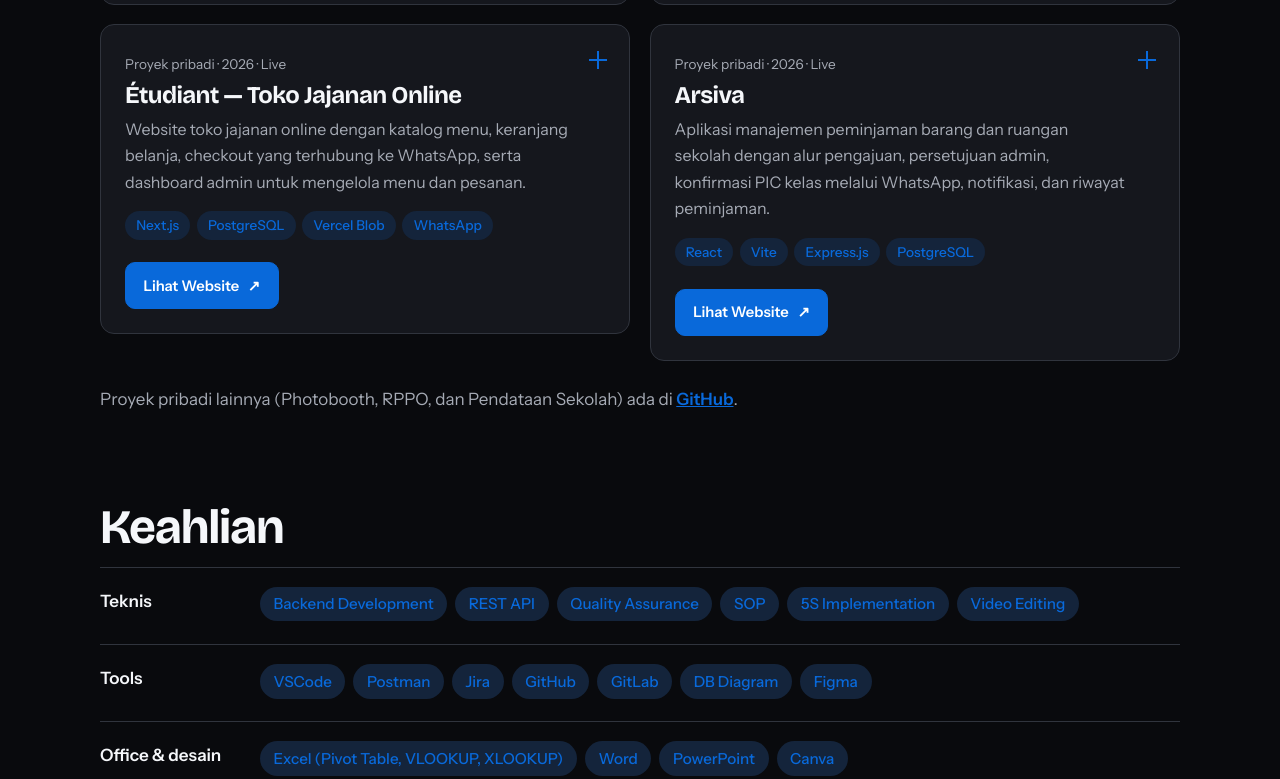
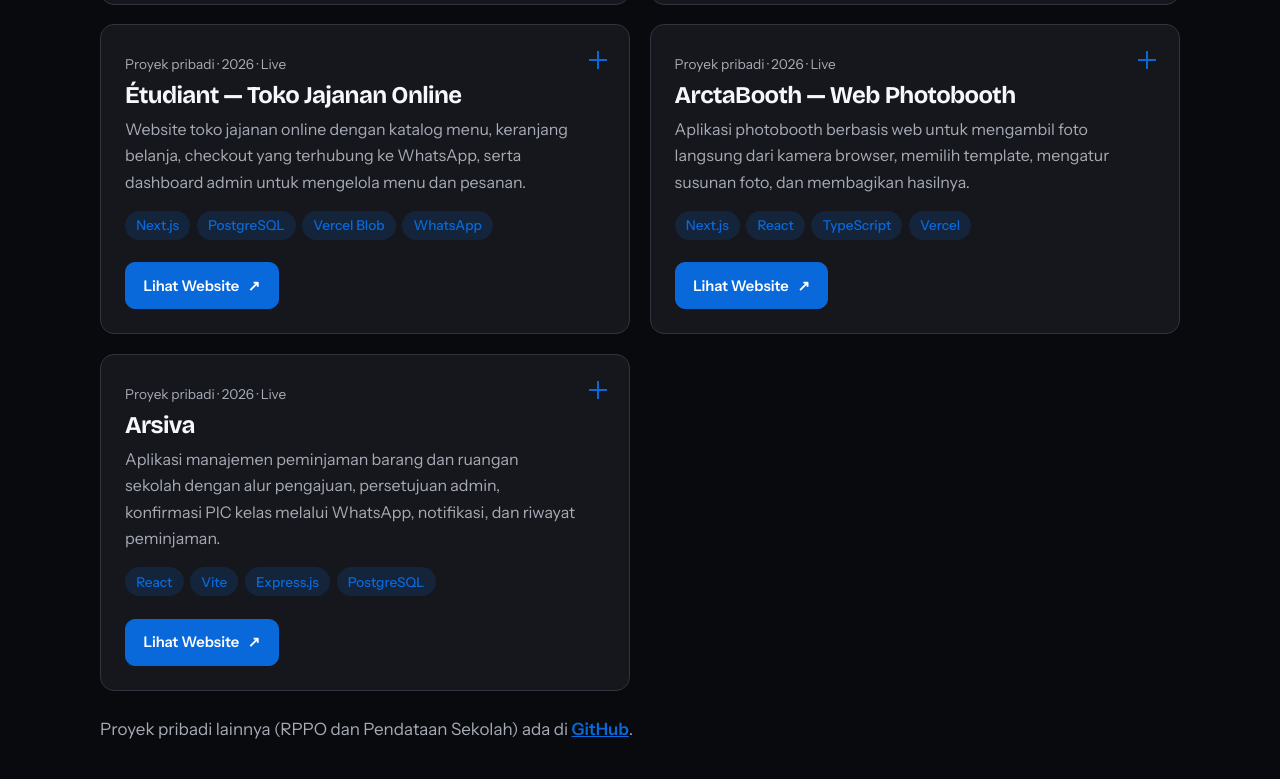
Before and after one commit to arctadapt/arctadapt.github.io, a plain HTML site: page index.html in a window 1280 px wide. Shown: the part 2578-3357 px from the top of the page. Drawn offline with nearby package versions, Linux system fonts and the light colour scheme.

Commit message:
portfolio: showcase ArctaBooth as a featured live project

```diff
--- a/index.html
+++ b/index.html
@@ -173,6 +173,21 @@
     <article class="card rv" data-tilt>
       <button class="card-h" aria-expanded="false">
         <span class="when">Proyek pribadi · 2026 · Live</span>
+        <h3>ArctaBooth — Web Photobooth</h3>
+        <p>Aplikasi photobooth berbasis web untuk mengambil foto langsung dari kamera browser, memilih template, mengatur susunan foto, dan membagikan hasilnya.</p>
+        <span class="chips"><em>Next.js</em><em>React</em><em>TypeScript</em><em>Vercel</em></span><span class="plus" aria-hidden="true"></span>
+      </button>
+      <div class="more"><ul>
+        <li>Pengambilan foto langsung melalui kamera browser dengan template bawaan atau unggahan sendiri.</li>
+        <li>Pengaturan foto interaktif menggunakan drag-and-drop serta pilihan filter foto.</li>
+        <li>Unduh hasil photostrip dan bagikan melalui QR code atau email.</li>
+        <li>Antarmuka responsif untuk desktop dan perangkat mobile.</li>
+      </ul></div>
+      <div class="card-actions"><a class="project-live" href="https://photobooth-by-arctadapt.vercel.app/" target="_blank" rel="noopener noreferrer" aria-label="Buka website ArctaBooth di tab baru">Lihat Website <span aria-hidden="true">↗</span></a></div>
+    </article>
+    <article class="card rv" data-tilt>
+      <button class="card-h" aria-expanded="false">
+        <span class="when">Proyek pribadi · 2026 · Live</span>
         <h3>Arsiva</h3>
         <p>Aplikasi manajemen peminjaman barang dan ruangan sekolah dengan alur pengajuan, persetujuan admin, konfirmasi PIC kelas melalui WhatsApp, notifikasi, dan riwayat peminjaman.</p>
         <span class="chips"><em>React</em><em>Vite</em><em>Express.js</em><em>PostgreSQL</em></span><span class="plus" aria-hidden="true"></span>
@@ -185,7 +200,7 @@
       <div class="card-actions"><a class="project-live" href="https://v0-arsiva.vercel.app/" target="_blank" rel="noopener noreferrer" aria-label="Buka website Arsiva di tab baru">Lihat Website <span aria-hidden="true">↗</span></a></div>
     </article>
   </div>
-  <p class="more-link rv">Proyek pribadi lainnya (Photobooth, RPPO, dan Pendataan Sekolah) ada di <a href="https://github.com/arctadapt" target="_blank" rel="noopener">GitHub</a>.</p>
+  <p class="more-link rv">Proyek pribadi lainnya (RPPO dan Pendataan Sekolah) ada di <a href="https://github.com/arctadapt" target="_blank" rel="noopener">GitHub</a>.</p>
 </section>
 
 <section id="keahlian" class="wrap sec">
```
